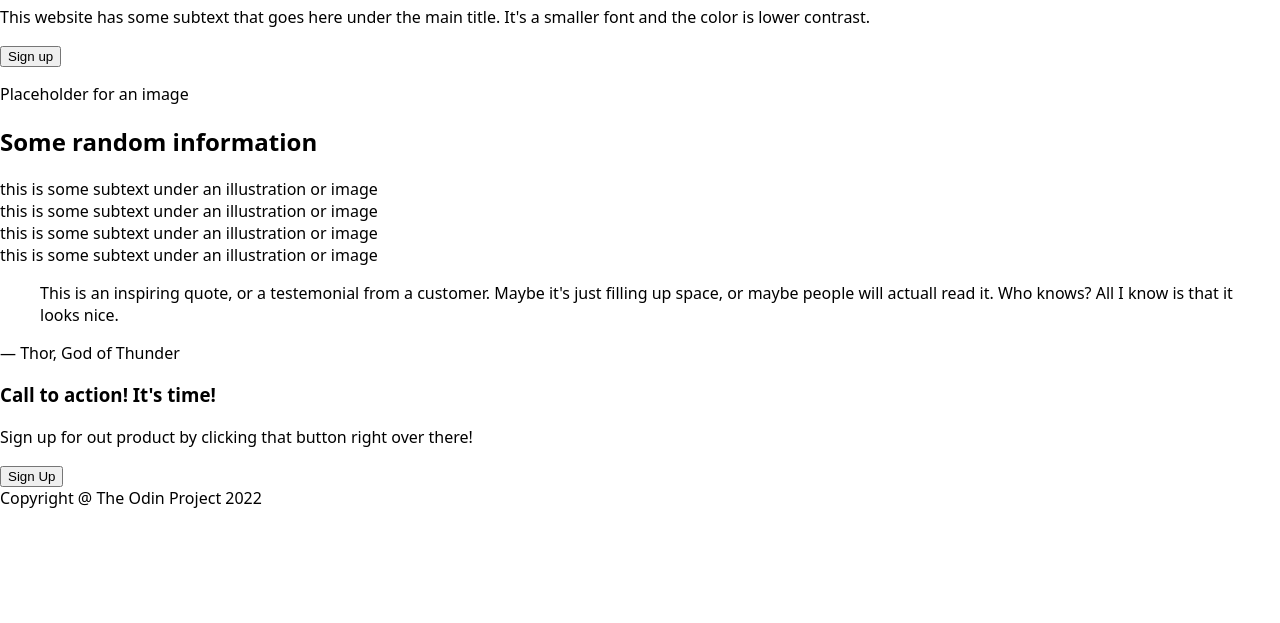
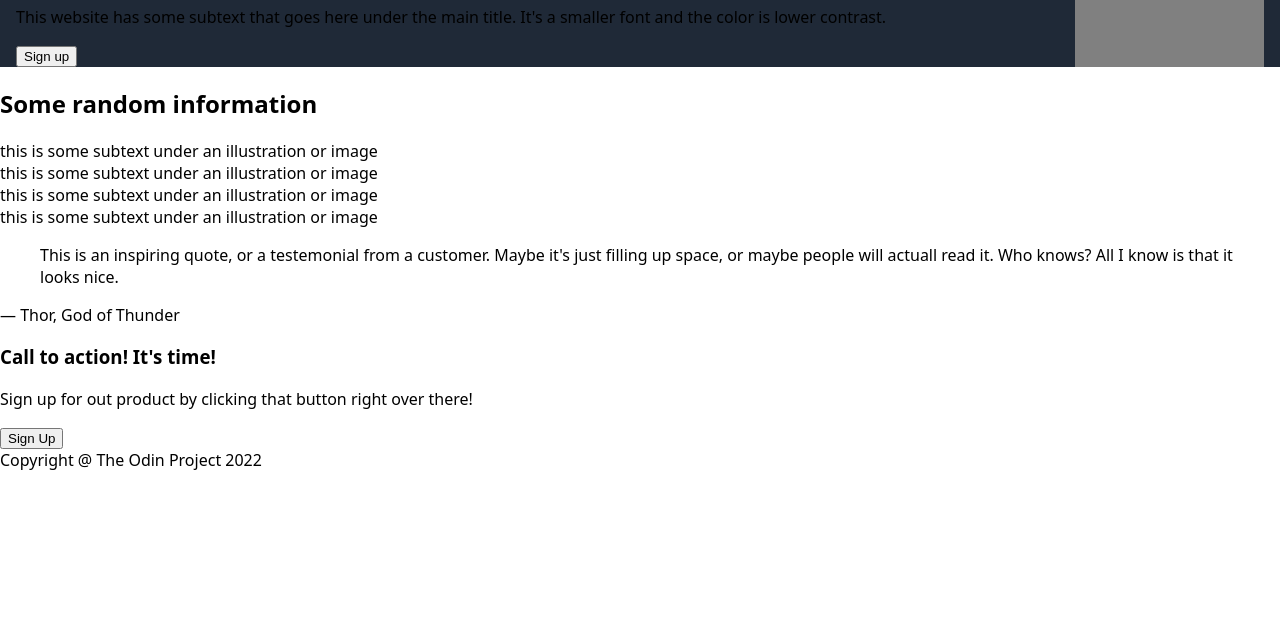
Before and after one commit to timpezdirc/landing-page, a plain HTML site: page index.html in a window 1280 px wide. Shown: the part 177-800 px from the top of the page. Drawn offline with Linux system fonts and the light colour scheme.

Commit message:
Edit the css file

```diff
--- a/styles.css
+++ b/styles.css
@@ -1,6 +1,8 @@
 body {
     font-family: system-ui, -apple-system, BlinkMacSystemFont, 'Segoe UI', Roboto, Oxygen, Ubuntu, Cantarell, 'Open Sans', 'Helvetica Neue', sans-serif;
     margin: 0;
+    display: flex;
+    flex-direction: column;
 }
 
 .header {
@@ -11,15 +13,18 @@ body {
     justify-content: space-between;
     align-items: center;
     padding: 8px 16px;
+    margin: 0;
 }
 
 ul {
     display: flex;
     list-style-type: none;
     gap: 16px;
+    flex-shrink: 0;
 }
 
 #header-logo {
+    flex-shrink: 0;
     font-weight: 900;
     font-size: 24px;
 }
@@ -32,3 +37,15 @@ a {
     text-decoration: none;
     color: white;
 }
+
+.main-info {
+    background-color: #1F2937;
+    margin: 0;
+    display: flex;
+    justify-content: space-between;
+    padding: 0 16px;
+}
+
+.image {
+    background-color: grey;
+}
```
